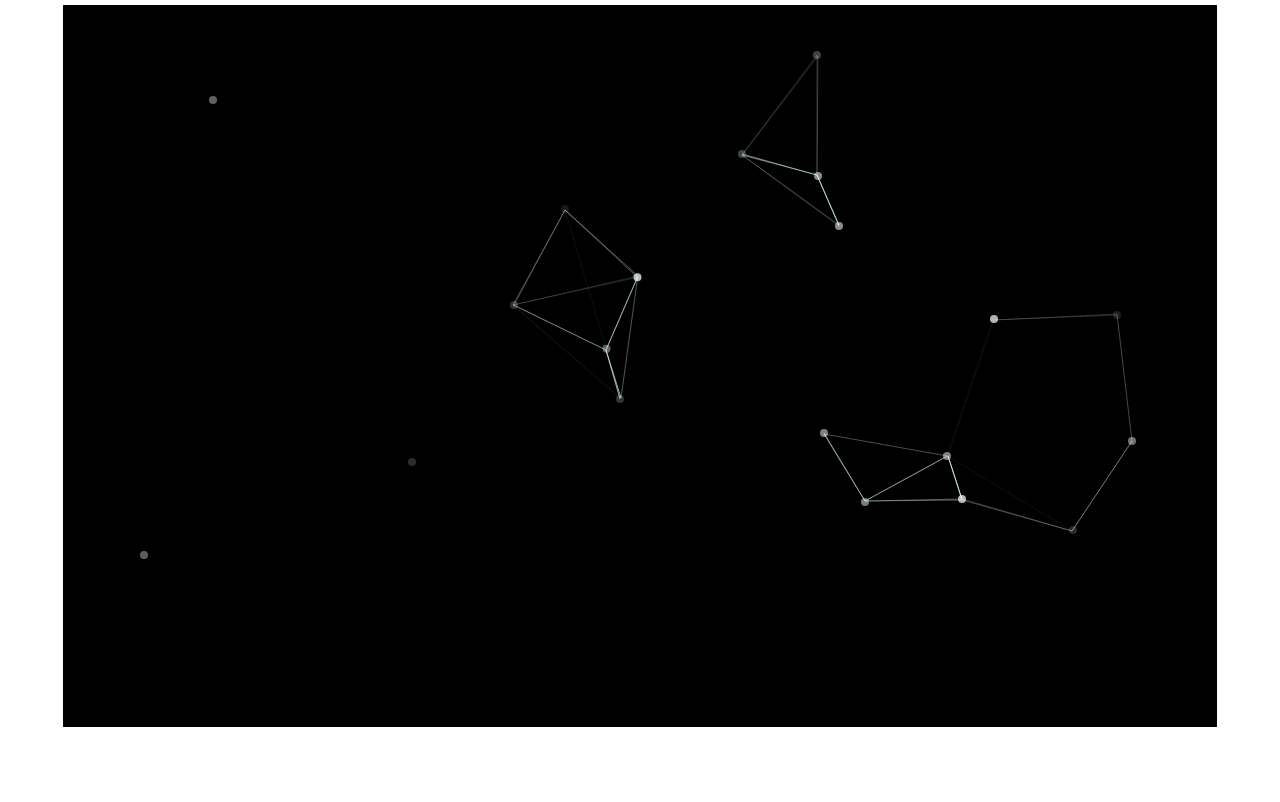
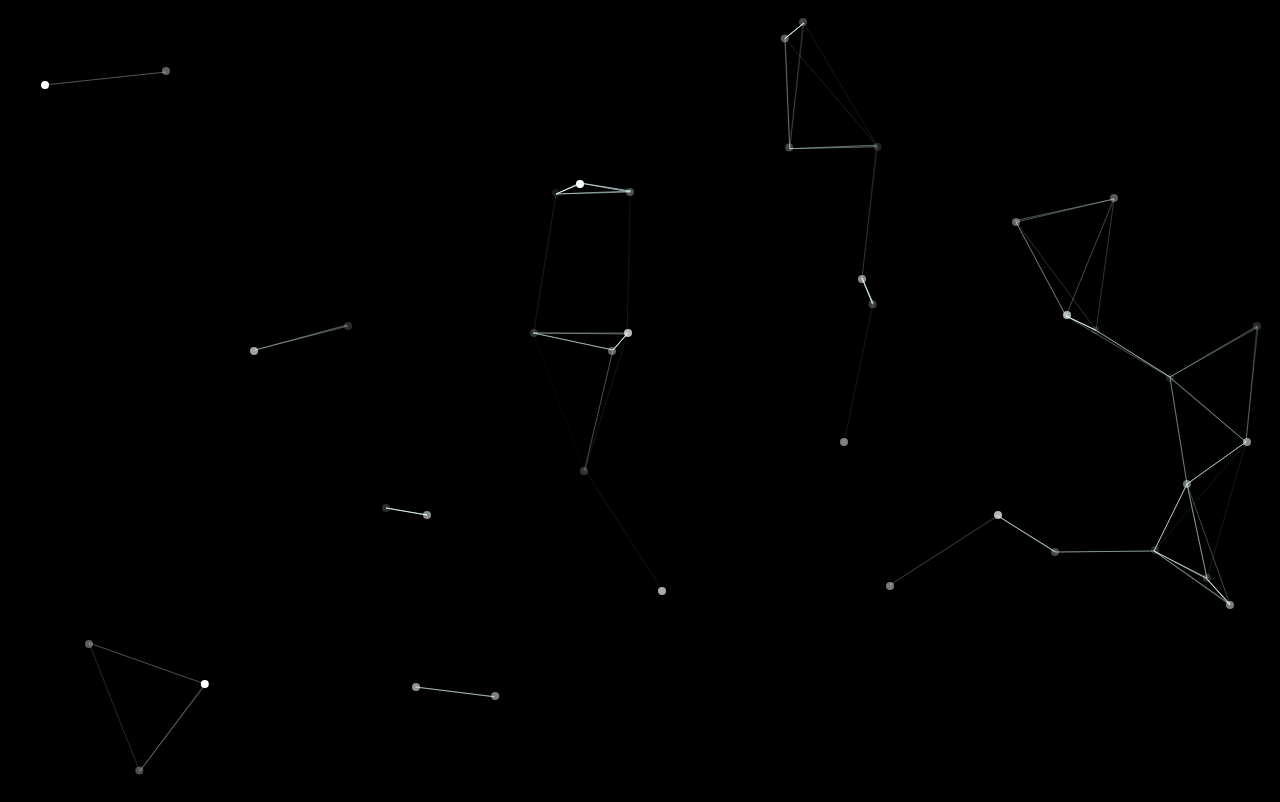
Before and after one commit to HassanOigag/particle_simulation, a plain HTML site: page index.html in a window 1280 px wide. Drawn offline with Linux system fonts and the light colour scheme.

Commit message:
resizing the window

```diff
--- a/ball.js
+++ b/ball.js
@@ -1,31 +1,10 @@
-function rotate(xspeed, yspeed, angle) {
-    const rotatedVelocities = {
-        x: xspeed * Math.cos(angle) - yspeed * Math.sin(angle),
-        y: xspeed * Math.sin(angle) + yspeed * Math.cos(angle)
-    };
-
-    return rotatedVelocities;
-}
-
-function map(value, start, end, newStart, newEnd) {
-    return newStart + (newEnd - newStart) * ((value - start) / (end - start));
-}
-const line =  (x, y, x1, y1, opacity) =>
-{
-    this.opacity = opacity;
-    ctx.beginPath();
-    ctx.moveTo(x, y);
-    ctx.lineTo(x1, y1);
-    ctx.strokeStyle = "rgb(225,255,255,"+ this.opacity +")";
-    ctx.stroke();
-}
 
 class Ball{
-    constructor(radius)
+    constructor()
     {
-        this.x = getRandomIntInclusive(radius, canvas.width - radius);
-        this.y = getRandomIntInclusive(radius, canvas.height - radius);
-        this.radius = radius;
+        this.radius = 4;
+        this.x = getRandomIntInclusive(this.radius, canvas.width - this.radius);
+        this.y = getRandomIntInclusive(this.radius, canvas.height - this.radius);
         this.xspeed = getRandomIntInclusive(-1, 1);
         this.yspeed = getRandomIntInclusive(-1, 1);
         this.opacity = Math.random() + 0.1;
--- a/globals.js
+++ b/globals.js
@@ -1,7 +1,10 @@
 const canvas = document.querySelector(".myCanvas");
-canvas.width = (window.innerWidth * 90) / 100;
-canvas.height = (window.innerHeight * 90) / 100;
+canvas.width = window.innerWidth;
+canvas.height = window.innerHeight;
 const ctx = canvas.getContext("2d");
+let ballsCount = 40;
+let balls = [];
+let mouse = {x: 0, y: 0};
 
 function getRandomIntInclusive(min, max) {
     const minCeiled = Math.ceil(min);
@@ -22,3 +25,41 @@ function distance(x, y, x2, y2)
     const deltaYSquare = Math.pow(deltaY, 2);
     return Math.sqrt(deltaXSquare + deltaYSquare);
 }
+
+function map(value, start, end, newStart, newEnd) {
+    return newStart + (newEnd - newStart) * ((value - start) / (end - start));
+}
+const line =  (x, y, x1, y1, opacity) =>
+{
+    this.opacity = opacity;
+    ctx.beginPath();
+    ctx.moveTo(x, y);
+    ctx.lineTo(x1, y1);
+    ctx.strokeStyle = "rgb(225,255,255,"+ this.opacity +")";
+    ctx.stroke();
+}
+
+function rotate(xspeed, yspeed, angle) {
+    const rotatedVelocities = {
+        x: xspeed * Math.cos(angle) - yspeed * Math.sin(angle),
+        y: xspeed * Math.sin(angle) + yspeed * Math.cos(angle)
+    };
+
+    return rotatedVelocities;
+}
+
+canvas.addEventListener("mousemove", (event) =>{
+    mouse.x = event.x;
+    mouse.y = event.y;
+    console.log(balls.length)
+});
+
+// canvas.addEventListener("click", () => {
+//     let newBall = new Ball(mouse.x, mouse.y);
+//     balls.push(newBall);
+// });
+
+window.addEventListener("resize", ()=>{
+    canvas.width = window.innerWidth;
+    canvas.height = window.innerHeight;
+});
--- a/main.js
+++ b/main.js
@@ -1,10 +1,12 @@
 // const ball = new Ball(100,100, 4);
-const balls = []
-for (let index = 0; index < 20; index++) {
+// canvas.addEventListener("click", ()=>{
+//     let newBall = new Ball(mouse.x, mouse.y);
+//     balls.push(newBall);
+// });
 
-    balls.push(new Ball(4))
-}
-console.log(canvas);
+balls = [];
+for (let index = 0; index < ballsCount; index++)
+    balls.push(new Ball());
 
 function animate()
 {
@@ -15,13 +17,6 @@ function animate()
         ball.move();
         ball.hit(balls)
     });
-
-    // for (let index = 0; index < balls.length; index++) {
-    //     for (let index2 = 0; index2 < balls.length; index2++) {
-    //         if (index != index2 && balls[index].hit(balls[index2]))
-    //             balls[index].bounce(balls[index2]);
-    //     }
-    // }
 }
 
 animate();
--- a/style.css
+++ b/style.css
@@ -5,11 +5,11 @@ body{
     justify-content: center;
     align-items: center;
     margin: 0;
+    overflow: hidden;
 }
 
 .myCanvas{
     border: 1px solid #000;
-    margin: 5px;
     background-color:  black;
     /* margin: auto auto; */
     /* display: block; */
```
